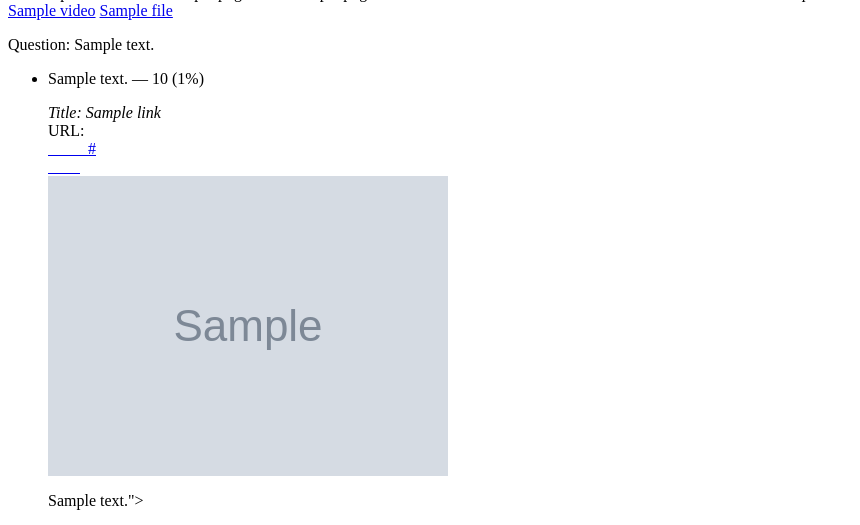
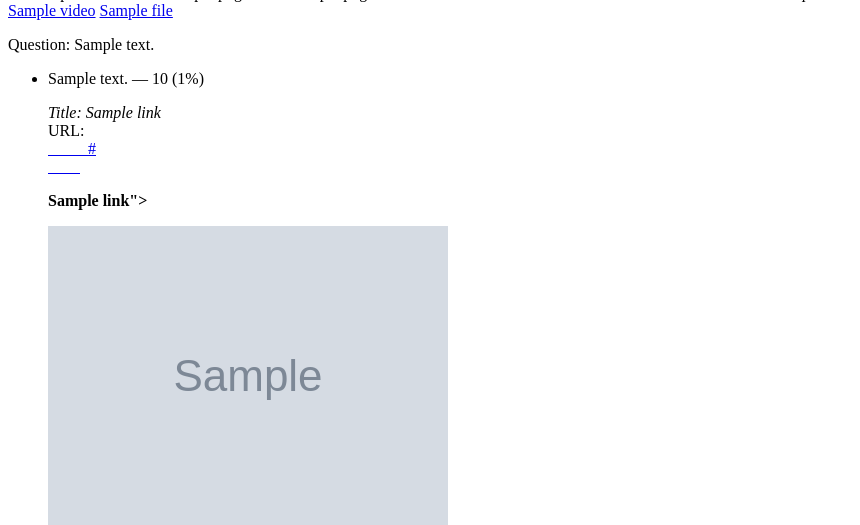
Before and after one commit to goutsune/mewe-wrapper, a Python web app: template app/templates/rss.html in a window 1280 px wide. Shown: the part 346-871 px from the top of the page, without its empty margins (0-860 px from the left). Run offline with Jinja, Linux system fonts and the light colour scheme; the template is opened without the code that fills it: most values are stand-ins (such as "Sample title", 1, 10 or a date in 2020); grey boxes marked "Sample" are stand-in pictures.

Commit message:
Add missing link title

```diff
--- a/app/templates/rss.html
+++ b/app/templates/rss.html
@@ -55,6 +55,9 @@
         URL: <a href="{{msg.content.link.url|safe}}" style="white-space:pre-wrap;">
           {{msg.content.link.url|safe}}
         </a><br/>
+        {% if msg.content.link.title %}
+        <p style="white-space:pre-wrap;"><b>{{msg.content.link.title}}"></b></p>
+        {% endif %}
         {% if msg.content.link.thumb %}
         <img src="{{msg.content.link.thumb|safe}}"></img><br/>
         {% endif %}
```
